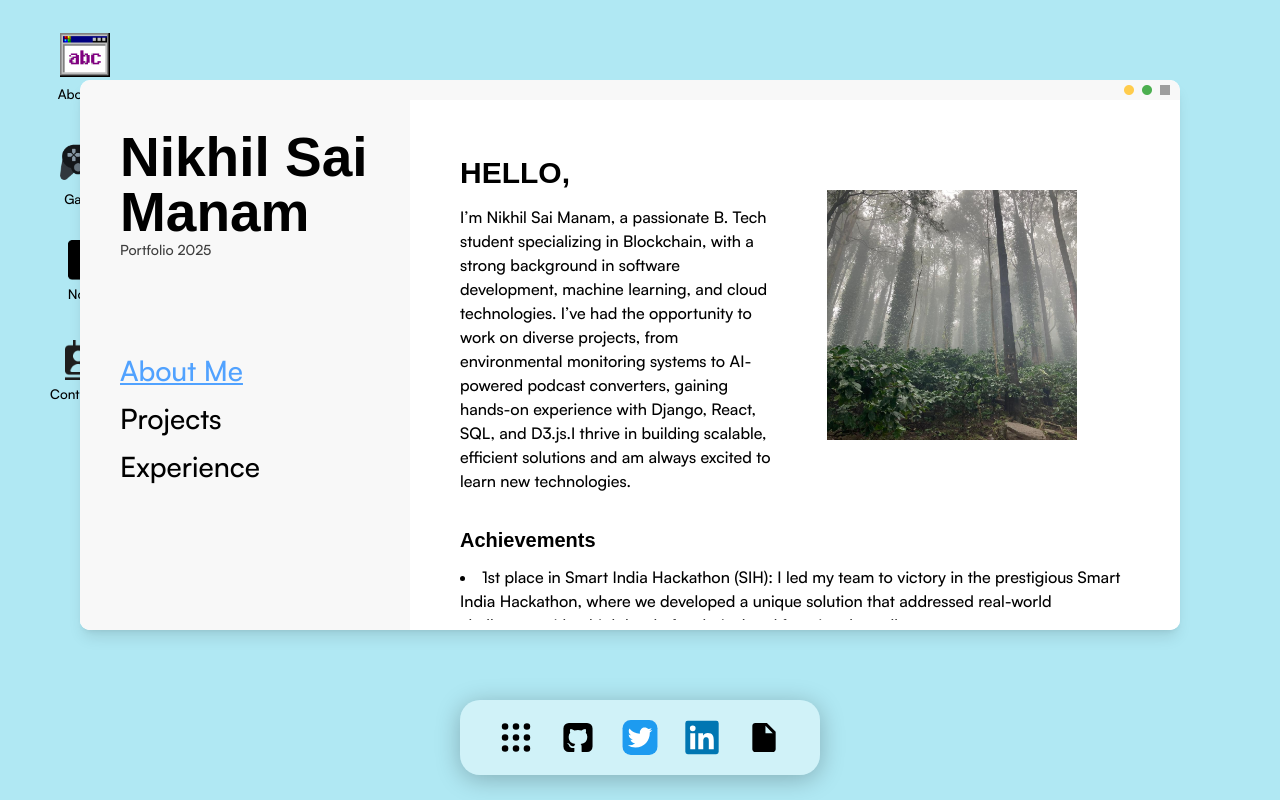
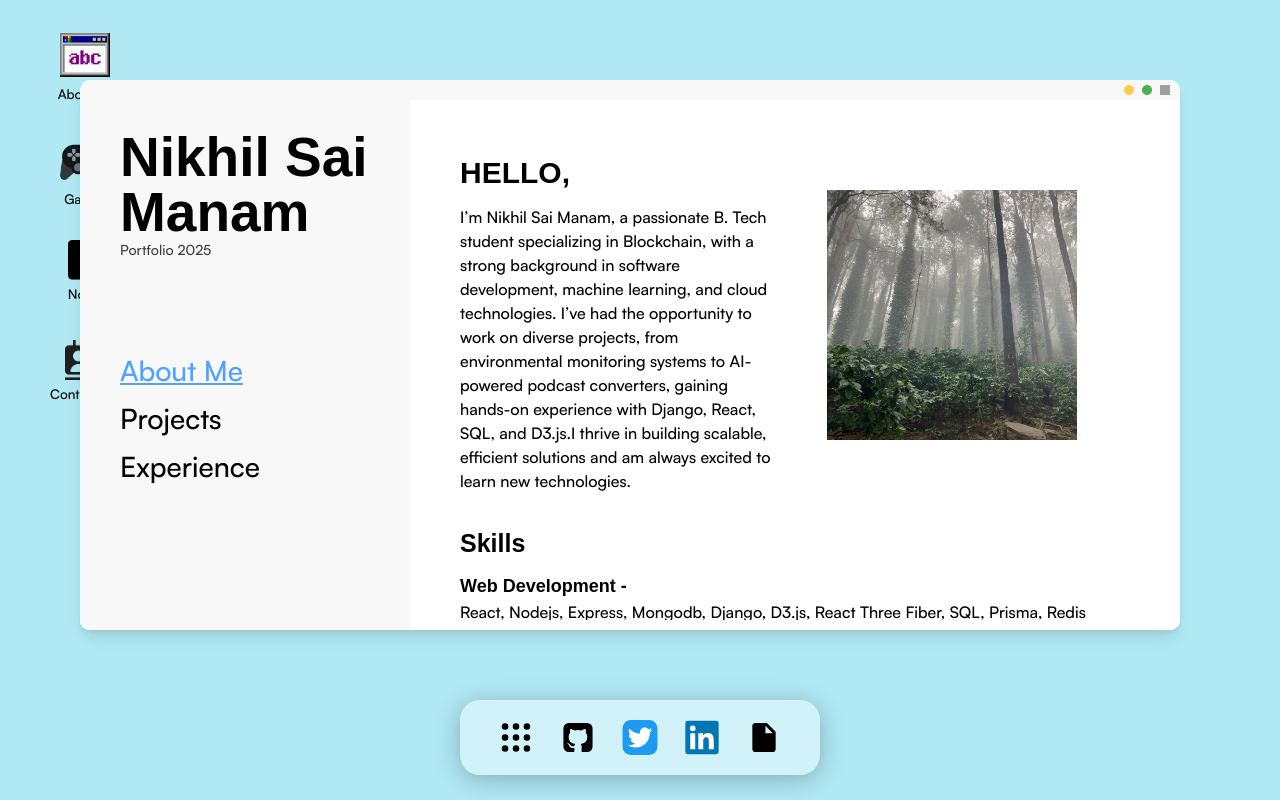
Before and after one commit to NikhilSai5/Portfolio-website, a React (Vite) app: page /portfolio in a window 1280 px wide. Both pictures are taken after a click on the element "AboutMe". Built offline with nearby package versions, Linux system fonts and the light colour scheme; grey boxes are pictures that could not be loaded; a web font is replaced by a local one.

Commit message:
minor changes

```diff
--- a/src/components/InsideTab/Aboutme.jsx
+++ b/src/components/InsideTab/Aboutme.jsx
@@ -20,6 +20,23 @@ const Aboutme = () => {
           </div>
         </div>
         <div className="aboutme-bottom flex flex-col ">
+          <h1 className="achievements">Skills</h1>
+          <h2>Web Development - </h2>
+          <p>
+            React, Nodejs, Express, Mongodb, Django, D3.js, React Three Fiber,
+            SQL, Prisma, Redis
+          </p>
+          <br />
+          <h2>Blockchain</h2>
+          <p>Solidity, Ether.js, Alchemy API, IPFS </p>
+          <br />
+          <h2>AI/ML</h2>
+          <p>Python, Pandas, Numpy, OpenCV, Langchain </p>
+          <br />
+          <h2>Cloud</h2>
+          <p>AWS, Google Cloud </p>
+          <br />
+          <br />
           <h1 className="achievements">Achievements</h1>
           <span>
             <li>
--- a/src/index.css
+++ b/src/index.css
@@ -371,7 +371,7 @@ span {
 .achievements {
   font-family: "satoshi", sans-serif;
   font-weight: 600;
-  font-size: 20px;
+  font-size: 25px;
   margin-bottom: 10px;
 }
 
@@ -411,3 +411,8 @@ span {
   color: blue;
   text-decoration: underline;
 }
+
+.aboutme-bottom h2 {
+  font-size: 18px;
+  font-weight: bold;
+}
```
